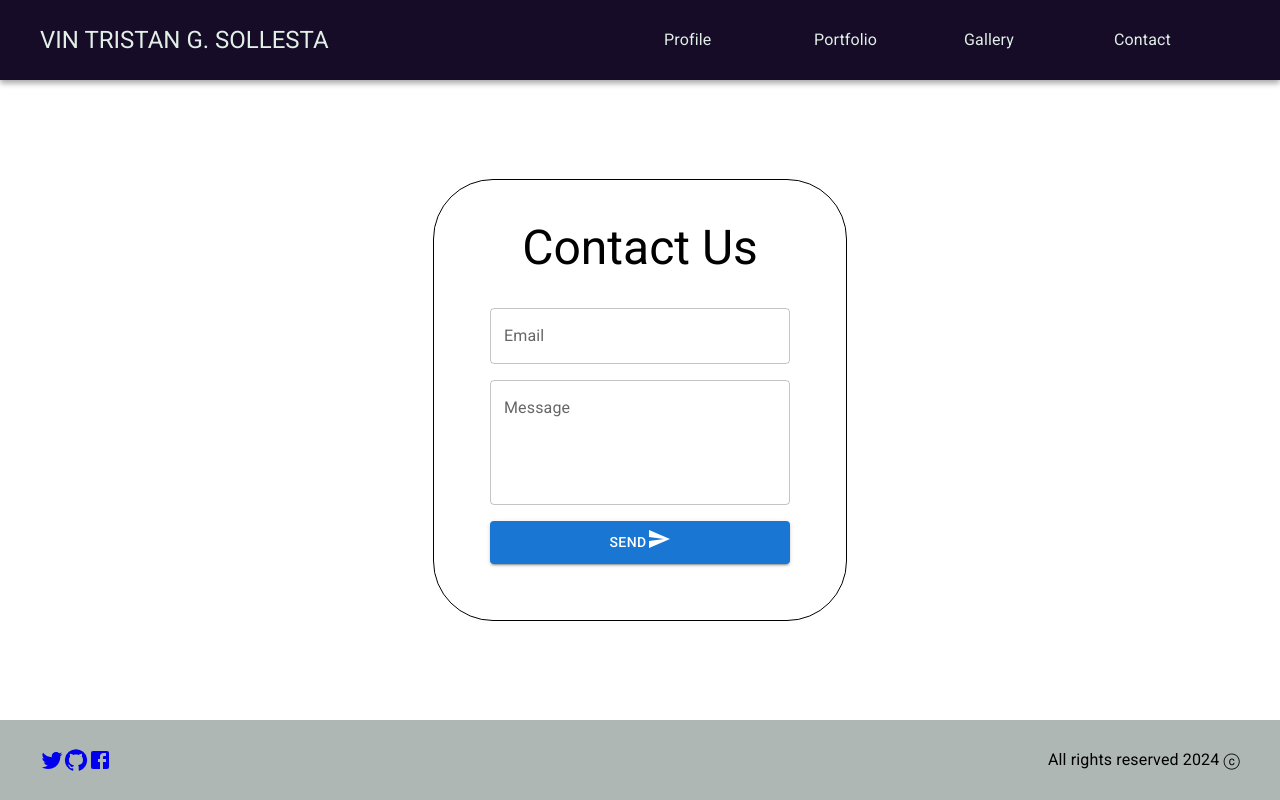
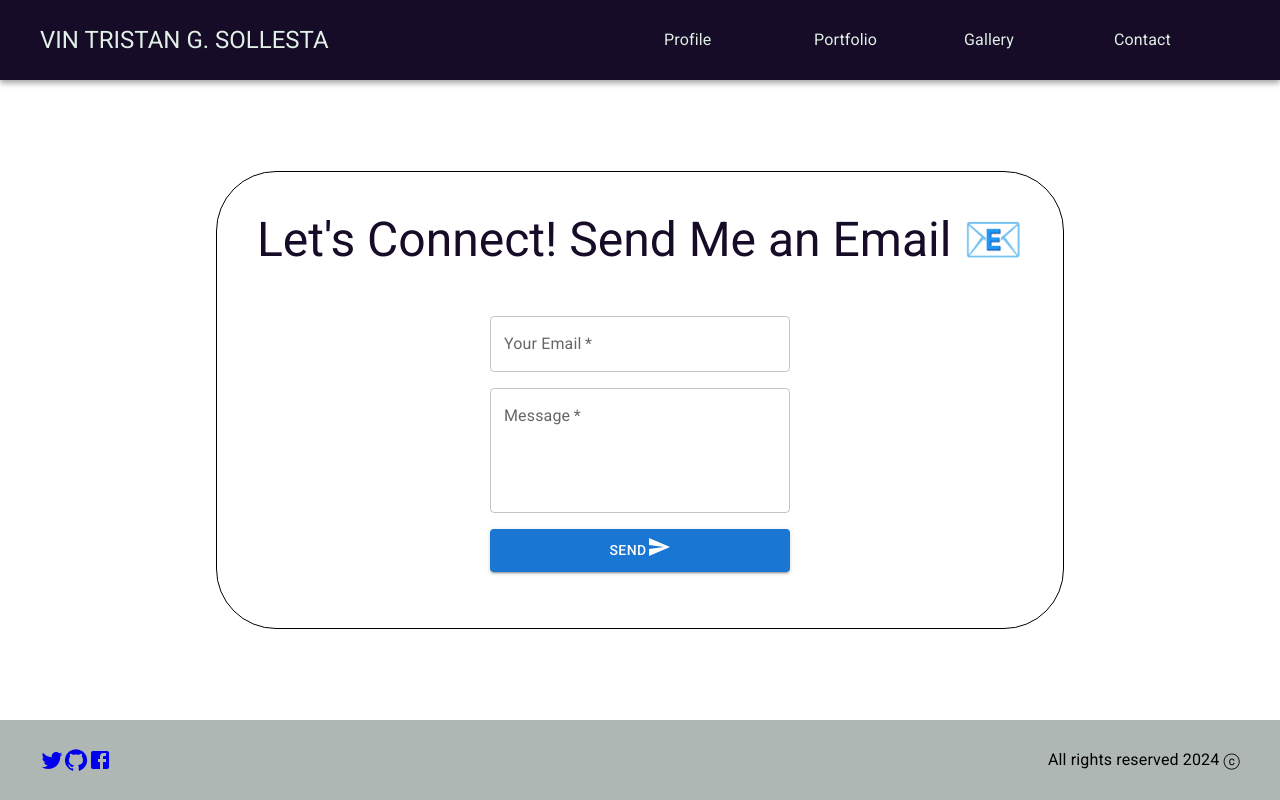
Before and after one commit to VinTristanSollesta/portfolio, a React (Create React App) app: page /contact in a window 1280 px wide. Built offline with nearby package versions, Linux system fonts and the light colour scheme; a web font is replaced by a local one.

Commit message:
~ making contact us functional

```diff
--- a/src/components/contact.js
+++ b/src/components/contact.js
@@ -7,6 +7,17 @@ const Contact = () => {
   const [email, setEmail] = useState("");
   const [emailBody, setEmailBody] = useState("");
   const [emailButton, setEmailButton] = useState(false);
+  const [error, setError] = useState("");
+
+  const handleSend = () => {
+    if (!email || !emailBody) {
+      setError("Please fill in both fields.");
+      return;
+    }
+    setError("");
+    const mailto = `mailto:vintristan.sollesta@gmail.com?subject=Message from ${encodeURIComponent(email)}&body=${encodeURIComponent(emailBody)}`;
+    window.location.href = mailto;
+  };
 
   return (
     <Box
@@ -29,15 +40,19 @@ const Contact = () => {
           textAlign: "center",
         }}
       >
-        <Typography variant="h3">Contact Us</Typography>
+        <Typography variant="h3" sx={{ mb: 2, color: "#160C28" }}>
+          Let's Connect! Send Me an Email 📧
+        </Typography>
         <Box sx={{ width: "300px", alignSelf: "center", p: 2 }}>
           <TextField
-            label="Email"
+            label="Your Email"
             variant="outlined"
             value={email}
             onChange={(e) => setEmail(e.target.value)}
             sx={{ display: "flex", my: 2 }}
             inputMode="email"
+            type="email"
+            required
           />
 
           <TextField
@@ -48,12 +63,15 @@ const Contact = () => {
             value={emailBody}
             onChange={(e) => setEmailBody(e.target.value)}
             sx={{ display: "flex", my: 2 }}
+            required
           />
+          {error && (
+            <Typography color="error" sx={{ mb: 1 }}>
+              {error}
+            </Typography>
+          )}
           <Button
-            onClick={() => {
-              console.log("Email: " + email);
-              console.log("Message: " + emailBody);
-            }}
+            onClick={handleSend}
             variant="contained"
             sx={{ display: "flex", width: "100%" }}
           >
```
